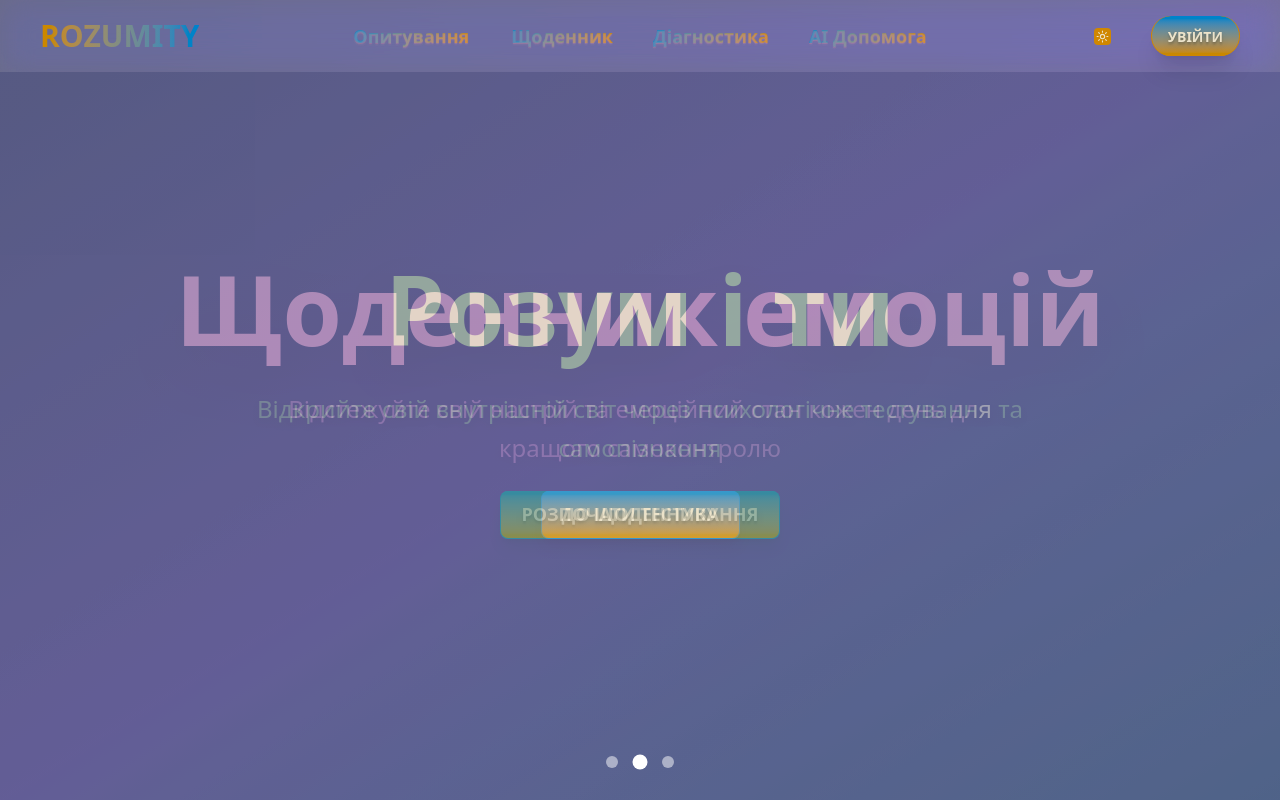
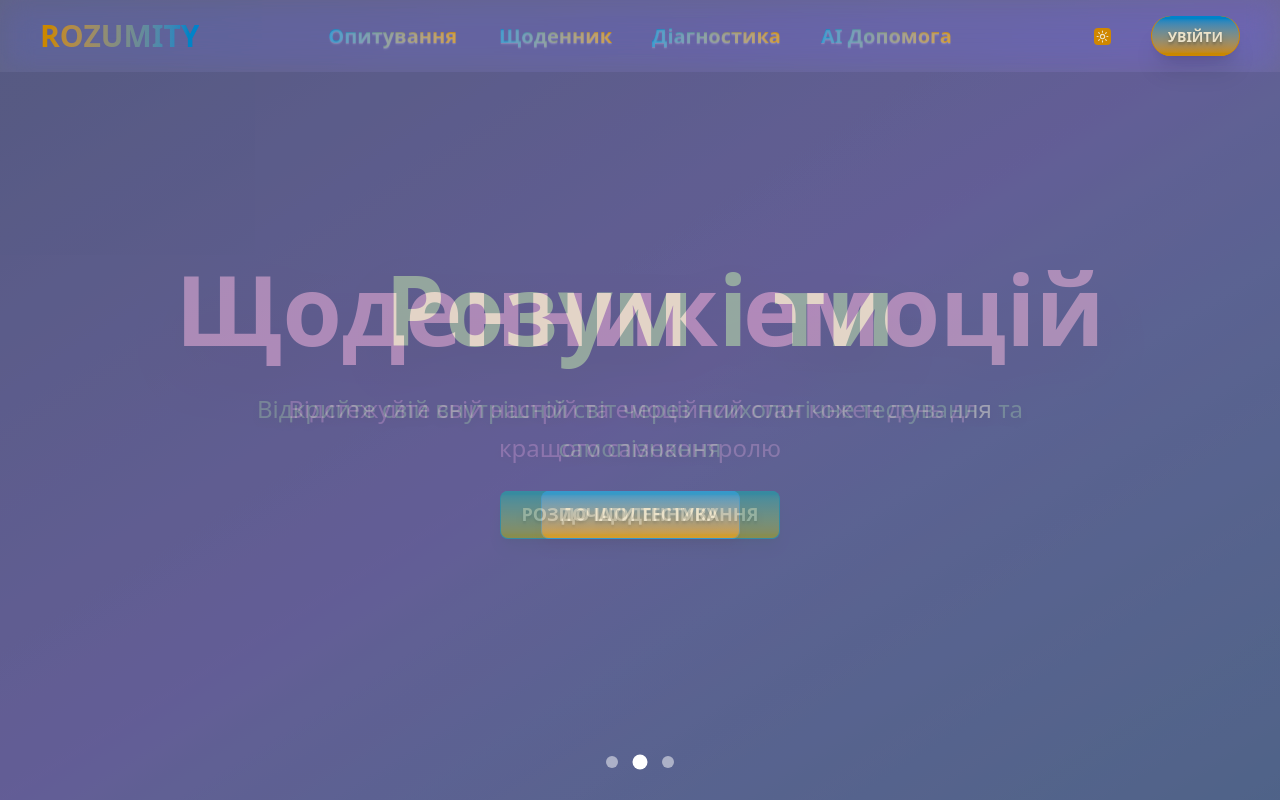
Before and after one commit to rozumity/rozumity-client, a React (Vite) app: page / in a window 1280 px wide. Shown: the top 800 px of the page. Built offline with nearby package versions, Linux system fonts and the light colour scheme.

Commit message:
Refactor Navbar

```diff
--- a/src/components/navigation/Navbar.jsx
+++ b/src/components/navigation/Navbar.jsx
@@ -3,7 +3,7 @@ import { Link, useLocation } from "react-router-dom";
 import ThemeController from "./ThemeController";
 
 function NavLinkItem({ to, children, isActive }) {
-  const baseClasses = " font-bold bg-clip-text text-transparent text-shadow-sm text-shadow-primary/10 bg-gradient-to-r from-info to-accent text-lg";
+  const baseClasses = " font-bold bg-clip-text text-transparent text-shadow-sm text-shadow-white/8 bg-gradient-to-r from-info to-accent text-xl";
   const activeClasses = isActive ? "rounded-full shadow-sm shadow-accent/50" : "";
 
   return (
@@ -24,13 +24,13 @@ function NavLinkMobileItem({ to, children, isActive }) {
 function SubMenu({ title, links, location }) {
   const [isOpen, setIsOpen] = useState(false);
   const isSubActive = links.some(({ to }) => location.pathname.startsWith(to));
-  const summaryClasses = `rounded-full text-shadow-md text-shadow-sm text-shadow-primary/10 bg-clip-text text-transparent bg-gradient-to-r from-info to-accent font-bold cursor-pointer list-none ${isSubActive ? "text-accent" : ""} ${isSubActive ? "shadow-sm shadow-accent/50" : ""}`;
+  const summaryClasses = `rounded-full text-shadow-md text-shadow-sm text-shadow-white/8 bg-clip-text text-transparent bg-gradient-to-r from-info to-accent font-bold cursor-pointer list-none ${isSubActive ? "text-accent" : ""} ${isSubActive ? "shadow-sm shadow-accent/50" : ""}`;
   const handleMouseEnter = () => { setIsOpen(true); };
   const handleSubMenuMouseLeave = () => { setIsOpen(false); };
 
   return (
     <details onMouseEnter={handleMouseEnter} open={isOpen}>
-      <summary className={`${summaryClasses} pointer-events-none pr-0 text-lg`}><span>{title}</span></summary>
+      <summary className={`${summaryClasses} pointer-events-none pr-0 text-xl`}><span>{title}</span></summary>
       <ul className="pt-5 pl-1 bg-transparent backdrop-blur-lg rounded-b-box rounded-t-none shadow-xl z-10" onMouseLeave={handleSubMenuMouseLeave}>
         {links.map(({ to, label }) => (
           <li key={to}><NavLinkItem to={to} isActive={false}>{label}</NavLinkItem></li>
@@ -86,7 +86,7 @@ export default function Navbar() {
 
   return (
     <>
-      <nav className="navbar fixed top-0 left-0 right-0 z-50 backdrop-blur-lg border-base-300 bg-base-200/15">
+      <nav className="navbar fixed top-0 left-0 right-0 z-50 backdrop-blur-lg border-base-300 bg-base-200/8">
         <div className="max-w-7xl mx-auto px-4 sm:px-6 lg:px-8 w-full flex justify-between items-center">
           <div className="navbar-start">
             <Link to="/" className="text-3xl font-bold bg-gradient-to-r from-accent to-info bg-clip-text text-transparent">ROZUMITY</Link>
```
